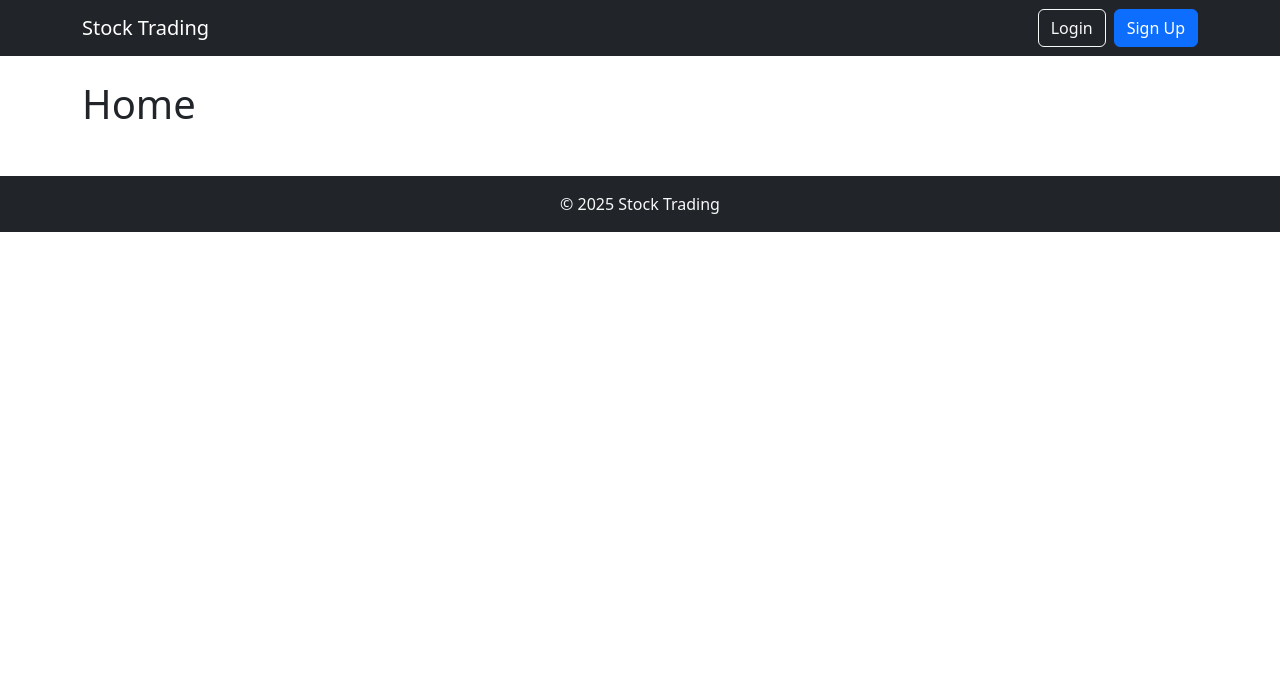
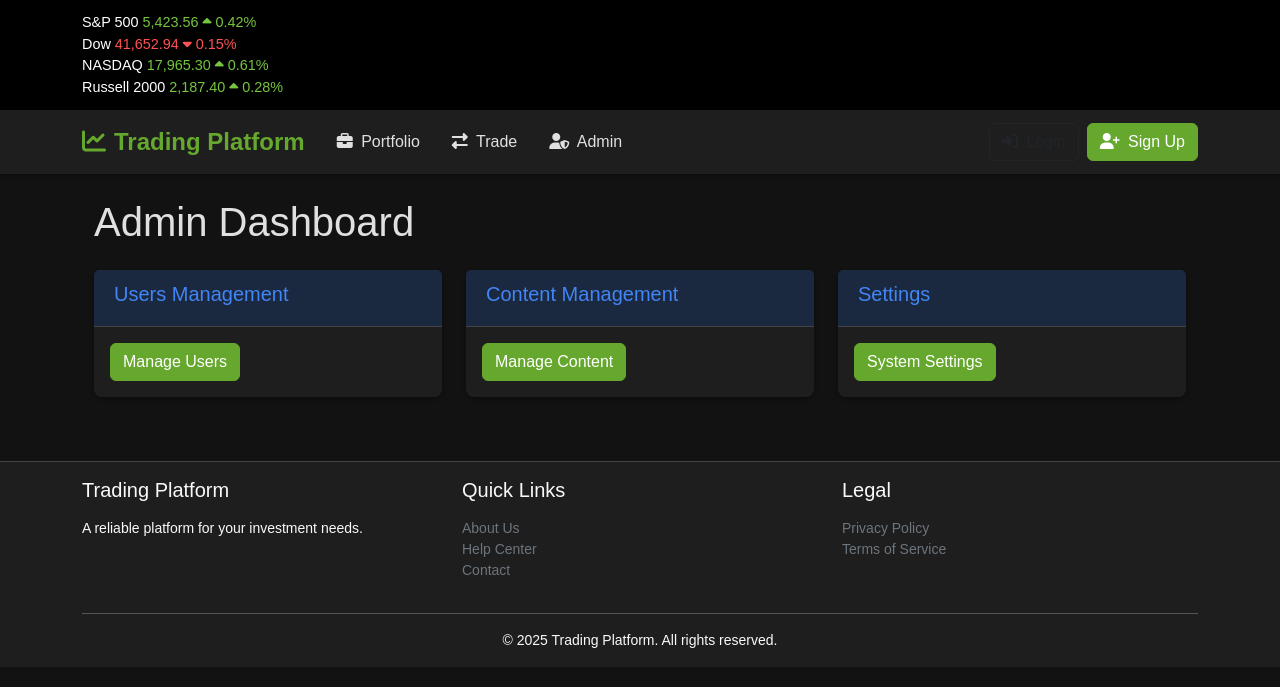
Before and after one commit to bdnkyoto/IFT401, a Flask app: page / in a window 1280 px wide. Shown: the top 687 px of the page. Run offline with Flask 3, Linux system fonts and the light colour scheme; some libraries are stand-ins or nearby versions.

Commit message:
Front end changes

```diff
--- /dev/null
+++ b/static/style.css
@@ -0,0 +1,184 @@
+:root {
+  --fidelity-green: #65a82d;
+  --fidelity-dark-green: #458500;
+  --fidelity-light-green: #76c53e;
+  --fidelity-blue: #4285f4;
+  --fidelity-light-blue: #1a2940;
+  --fidelity-gray: #333333;
+  --fidelity-dark-gray: #1e1e1e;
+  --fidelity-text: #e0e0e0;
+  --dark-bg: #121212;
+  --card-bg: #1e1e1e;
+  --border-color: #444444;
+}
+
+body {
+  font-family: 'Arial', sans-serif;
+  color: var(--fidelity-text);
+  background-color: var(--dark-bg);
+}
+
+/* Navigation bar styling */
+.navbar {
+  background-color: var(--fidelity-dark-gray) !important;
+  box-shadow: 0 2px 4px rgba(0, 0, 0, 0.3);
+  padding: 0.5rem 1rem;
+}
+
+.navbar-brand {
+  color: var(--fidelity-green) !important;
+  font-weight: 700;
+  font-size: 1.5rem;
+}
+
+.navbar-dark .navbar-nav .nav-link {
+  color: var(--fidelity-text) !important;
+  font-weight: 500;
+  padding: 0.75rem 1rem;
+}
+
+.navbar-dark .navbar-nav .nav-link:hover {
+  color: var(--fidelity-light-green) !important;
+}
+
+/* Button styling */
+.btn-primary {
+  background-color: var(--fidelity-green);
+  border-color: var(--fidelity-green);
+}
+
+.btn-primary:hover {
+  background-color: var(--fidelity-light-green);
+  border-color: var(--fidelity-light-green);
+}
+
+.btn-outline-light {
+  color: var(--fidelity-text);
+  border-color: var(--fidelity-text);
+}
+
+.btn-outline-light:hover {
+  background-color: var(--fidelity-text);
+  color: var(--fidelity-dark-gray);
+}
+
+.btn-danger {
+  background-color: #d32f2f;
+  border-color: #d32f2f;
+}
+
+/* Dashboard/Portfolio specific styling */
+.card {
+  border-radius: 8px;
+  box-shadow: 0 2px 4px rgba(0, 0, 0, 0.3);
+  margin-bottom: 1rem;
+  border: none;
+  background-color: var(--card-bg);
+}
+
+.card-header {
+  background-color: var(--fidelity-light-blue);
+  color: var(--fidelity-blue);
+  font-weight: 600;
+  padding: 0.75rem 1.25rem;
+  border-bottom: 1px solid var(--border-color);
+}
+
+.account-summary {
+  background-color: var(--card-bg);
+  padding: 1.5rem;
+  border-radius: 8px;
+  box-shadow: 0 2px 4px rgba(0, 0, 0, 0.3);
+  margin-bottom: 2rem;
+}
+
+.account-balance {
+  font-size: 2rem;
+  font-weight: 700;
+  color: var(--fidelity-light-green);
+}
+
+/* Trading specific styling */
+.stock-item {
+  display: flex;
+  justify-content: space-between;
+  padding: 1rem 0;
+  border-bottom: 1px solid var(--border-color);
+}
+
+.stock-name {
+  font-weight: 600;
+}
+
+.stock-price {
+  font-weight: 700;
+}
+
+.price-up {
+  color: var(--fidelity-light-green);
+}
+
+.price-down {
+  color: #ff5252;
+}
+
+.trading-form {
+  background-color: var(--card-bg);
+  padding: 2rem;
+  border-radius: 8px;
+  box-shadow: 0 2px 4px rgba(0, 0, 0, 0.3);
+}
+
+/* Tables styling */
+table.table {
+  background-color: var(--card-bg);
+  border-radius: 8px;
+  overflow: hidden;
+  box-shadow: 0 2px 4px rgba(0, 0, 0, 0.3);
+  color: var(--fidelity-text);
+}
+
+.table thead {
+  background-color: var(--fidelity-light-blue);
+}
+
+.table thead th {
+  border-bottom: none;
+  color: var(--fidelity-blue);
+  font-weight: 600;
+}
+
+/* Footer styling */
+footer {
+  background-color: var(--fidelity-dark-gray) !important;
+  color: var(--fidelity-text) !important;
+  border-top: 1px solid var(--border-color);
+  margin-top: 3rem !important;
+}
+
+/* Market data styling */
+.market-data {
+  background-color: #000000;
+  color: white;
+  padding: 0.5rem 0;
+  font-size: 0.9rem;
+}
+
+/* Form styling */
+.form-control {
+  background-color: #252525;
+  border-color: var(--border-color);
+  color: var(--fidelity-text);
+}
+
+.form-control:focus {
+  border-color: var(--fidelity-green);
+  box-shadow: 0 0 0 0.25rem rgba(101, 168, 45, 0.25);
+  background-color: #303030;
+  color: var(--fidelity-text);
+}
+
+.form-label {
+  font-weight: 500;
+  color: var(--fidelity-text);
+}
--- a/templates/base.html
+++ b/templates/base.html
@@ -1,122 +1,125 @@
 <!DOCTYPE html>
-
 <html lang="en">
-
 <head>
-
     <meta charset="UTF-8">
-
     <meta name="viewport" content="width=device-width, initial-scale=1.0">
 
+    <!-- Bootstrap CSS -->
+    <link href="https://cdn.jsdelivr.net/npm/bootstrap@5.3.0/dist/css/bootstrap.min.css" rel="stylesheet">
+    <!-- Font Awesome -->
+    <link rel="stylesheet" href="https://cdnjs.cloudflare.com/ajax/libs/font-awesome/6.4.0/css/all.min.css">
+    <!-- Custom CSS -->
+    <link rel="stylesheet" href="static\style.css">
 
-
-    <!-- Bootstrap CSS -->
-
-    <link href="https://cdn.jsdelivr.net/npm/bootstrap@5.3.0/dist/css/bootstrap.min.css"           rel="stylesheet">
-
-        <!-- Custom CSS -->
-
-    <link rel="stylesheet" href="{{ url_for('static', filename='css/style.css') }}">
-
-
-
-    <title>{% block title %}{% endblock %} - Stock Trading</title>
-
+    <title>{% block title %}{% endblock %} - Trading Platform</title>
 </head>
-
 <body>
+    <!-- Market Ticker -->
+    <div class="market-data d-none d-md-block">
+        <div class="container">
+            <div class="market-ticker py-1">
+                <div class="market-item">
+                    <span>S&P 500</span>
+                    <span class="price-up">5,423.56 <i class="fas fa-caret-up"></i> 0.42%</span>
+                </div>
+                <div class="market-item">
+                    <span>Dow</span>
+                    <span class="price-down">41,652.94 <i class="fas fa-caret-down"></i> 0.15%</span>
+                </div>
+                <div class="market-item">
+                    <span>NASDAQ</span>
+                    <span class="price-up">17,965.30 <i class="fas fa-caret-up"></i> 0.61%</span>
+                </div>
+                <div class="market-item">
+                    <span>Russell 2000</span>
+                    <span class="price-up">2,187.40 <i class="fas fa-caret-up"></i> 0.28%</span>
+                </div>
+            </div>
+        </div>
+    </div>
 
     <!-- Navigation Bar -->
-
-    <nav class="navbar navbar-expand-lg navbar-dark bg-dark">
-
+    <nav class="navbar navbar-expand-lg navbar-dark">
         <div class="container">
-
-            <a class="navbar-brand" href="{{ url_for('portfolio') }}">Stock Trading</a>             <button class="navbar-toggler" type="button" data-bs-toggle="collapse"                     data-bs-target="#navbarNav">
-
+            <a class="navbar-brand" href="{{ url_for('home') }}">
+                <i class="fas fa-chart-line me-2"></i>Trading Platform
+            </a>
+            <button class="navbar-toggler" type="button" data-bs-toggle="collapse" data-bs-target="#navbarNav">
                 <span class="navbar-toggler-icon"></span>
-
             </button>
-
             <div class="collapse navbar-collapse" id="navbarNav">
-
                 <ul class="navbar-nav">
-                    {% if current_user.is_authenticated %}
 
                     <li class="nav-item">
-
-
-                        <a class="nav-link" href="{{ url_for('portfolio') }}">Portfolio</a>
-
-                    </li>
-
-                    <li class="nav-item">
-
-                        <a class="nav-link" href="{{ url_for('trade') }}">Trade</a>
-
-                    </li>
-
-                    <li class="nav-item">
-
-                        <a class="nav-link" href="{{ url_for('admin') }}">Admin</a>
-
-                    </li>
-
-                    {% endif %}
-
-                </ul>
-
-                <ul class="navbar-nav ms-auto">
-                    {% if current_user.is_authenticated %}
-                    <li class="nav-item">
-                        <a href="{{ url_for('logout') }}" class="btn btn-danger">Logout</a>
-                    </li>
-                    {% else %}
-                    <li class="nav-item">
-                        <a href="{{ url_for('login') }}" class="btn btn-outline-light me-2">Login</a>
+                        <a class="nav-link" href="{{ url_for('portfolio') }}">
+                            <i class="fas fa-briefcase me-1"></i> Portfolio
+                        </a>
                     </li>
                     <li class="nav-item">
-                        <a href="{{ url_for('register') }}" class="btn btn-primary">Sign Up</a>
+                        <a class="nav-link" href="{{ url_for('trade') }}">
+                            <i class="fas fa-exchange-alt me-1"></i> Trade
+                        </a>
                     </li>
-                    {% endif %}
+                    <li class="nav-item">
+                        <a class="nav-link" href="{{ url_for('admin') }}">
+                            <i class="fas fa-user-shield me-1"></i> Admin
+                        </a>
+                    </li>
                 </ul>
-
+                <ul class="navbar-nav ms-auto">
+                    <li class="nav-item me-2">
+                        <a href="{{ url_for('login') }}" class="btn btn-outline-dark">
+                            <i class="fas fa-sign-in-alt me-1"></i> Login
+                        </a>
+                    </li>
+                    <li class="nav-item">
+                        <a href="{{ url_for('register') }}" class="btn btn-primary">
+                            <i class="fas fa-user-plus me-1"></i> Sign Up
+                        </a>
+                    </li>
+                </ul>
             </div>
-
         </div>
-
     </nav>
 
     <!-- Main Content -->
-
     <div class="container mt-4">
-
         {% block content %}
-
         {% endblock %}
-
     </div>
 
     <!-- Footer -->
-
-    <footer class="bg-dark text-light mt-5">
-
+    <footer class="text-light mt-5">
         <div class="container py-3">
-
-            <p class="text-center mb-0">© 2025 Stock Trading</p>
-
+            <div class="row">
+                <div class="col-md-4">
+                    <h5 class="mb-3">Trading Platform</h5>
+                    <p class="small">A reliable platform for your investment needs.</p>
+                </div>
+                <div class="col-md-4">
+                    <h5 class="mb-3">Quick Links</h5>
+                    <ul class="list-unstyled small">
+                        <li><a href="#" class="text-decoration-none text-secondary">About Us</a></li>
+                        <li><a href="#" class="text-decoration-none text-secondary">Help Center</a></li>
+                        <li><a href="#" class="text-decoration-none text-secondary">Contact</a></li>
+                    </ul>
+                </div>
+                <div class="col-md-4">
+                    <h5 class="mb-3">Legal</h5>
+                    <ul class="list-unstyled small">
+                        <li><a href="#" class="text-decoration-none text-secondary">Privacy Policy</a></li>
+                        <li><a href="#" class="text-decoration-none text-secondary">Terms of Service</a></li>
+                    </ul>
+                </div>
+            </div>
+            <hr class="my-3">
+            <p class="text-center mb-0 small">© 2025 Trading Platform. All rights reserved.</p>
         </div>
-
     </footer>
 
     <!-- Bootstrap JS Bundle -->
-
-    <script src="https://cdn.jsdelivr.net/npm/bootstrap@5.3.0/dist/js/bootstrap.bundle.min.js">     </script>
-
-        <!-- Custom JavaScript -->
-
+    <script src="https://cdn.jsdelivr.net/npm/bootstrap@5.3.0/dist/js/bootstrap.bundle.min.js"></script>
+    <!-- Custom JavaScript -->
     <script src="{{ url_for('static', filename='js/script.js') }}"></script>
-
 </body>
-
 </html>
--- a/templates/home.html
+++ b/templates/home.html
@@ -1,11 +1,44 @@
-<!-- This is a temporary home file until we get a home page intact -->
-
 {% extends "base.html"%}
 
 {% block title %}Admin Dashboard{% endblock %}
 
 {% block content %}
+<div class="container mt-4">
+    <h1 class="mb-4">Admin Dashboard</h1>
 
-<h1> Home </h1>
+    <div class="row">
+        <div class="col-md-4">
+            <div class="card mb-3">
+                <div class="card-header">
+                    <h5>Users Management</h5>
+                </div>
+                <div class="card-body">
+                    <a href="#" class="btn btn-primary">Manage Users</a>
+                </div>
+            </div>
+        </div>
 
+        <div class="col-md-4">
+            <div class="card mb-3">
+                <div class="card-header">
+                    <h5>Content Management</h5>
+                </div>
+                <div class="card-body">
+                    <a href="#" class="btn btn-primary">Manage Content</a>
+                </div>
+            </div>
+        </div>
+
+        <div class="col-md-4">
+            <div class="card mb-3">
+                <div class="card-header">
+                    <h5>Settings</h5>
+                </div>
+                <div class="card-body">
+                    <a href="#" class="btn btn-primary">System Settings</a>
+                </div>
+            </div>
+        </div>
+    </div>
+</div>
 {% endblock %}
--- a/templates/portfolio.html
+++ b/templates/portfolio.html
@@ -11,9 +11,6 @@
 <head>
     <meta charset="UTF-8">
     <title>Portfolio</title>
-    <style>
-        h1 { color: green; }
-    </style>
 </head>
 <body>
     <nav>
--- a/templates/sign_up.html
+++ b/templates/sign_up.html
@@ -12,9 +12,6 @@
 <head>
     <meta charset="UTF-8">
     <title>Sign Up</title>
-    <style>
-        h1 { color: green; }
-    </style>
 </head>
 <body>
     <h1>Create an account</h1>
--- a/templates/trade.html
+++ b/templates/trade.html
@@ -10,9 +10,6 @@
 <head>
     <meta charset="UTF-8">
     <title>Trade</title>
-    <style>
-        h1 { color: green; }
-    </style>
 </head>
 <body>
     <nav>
```
